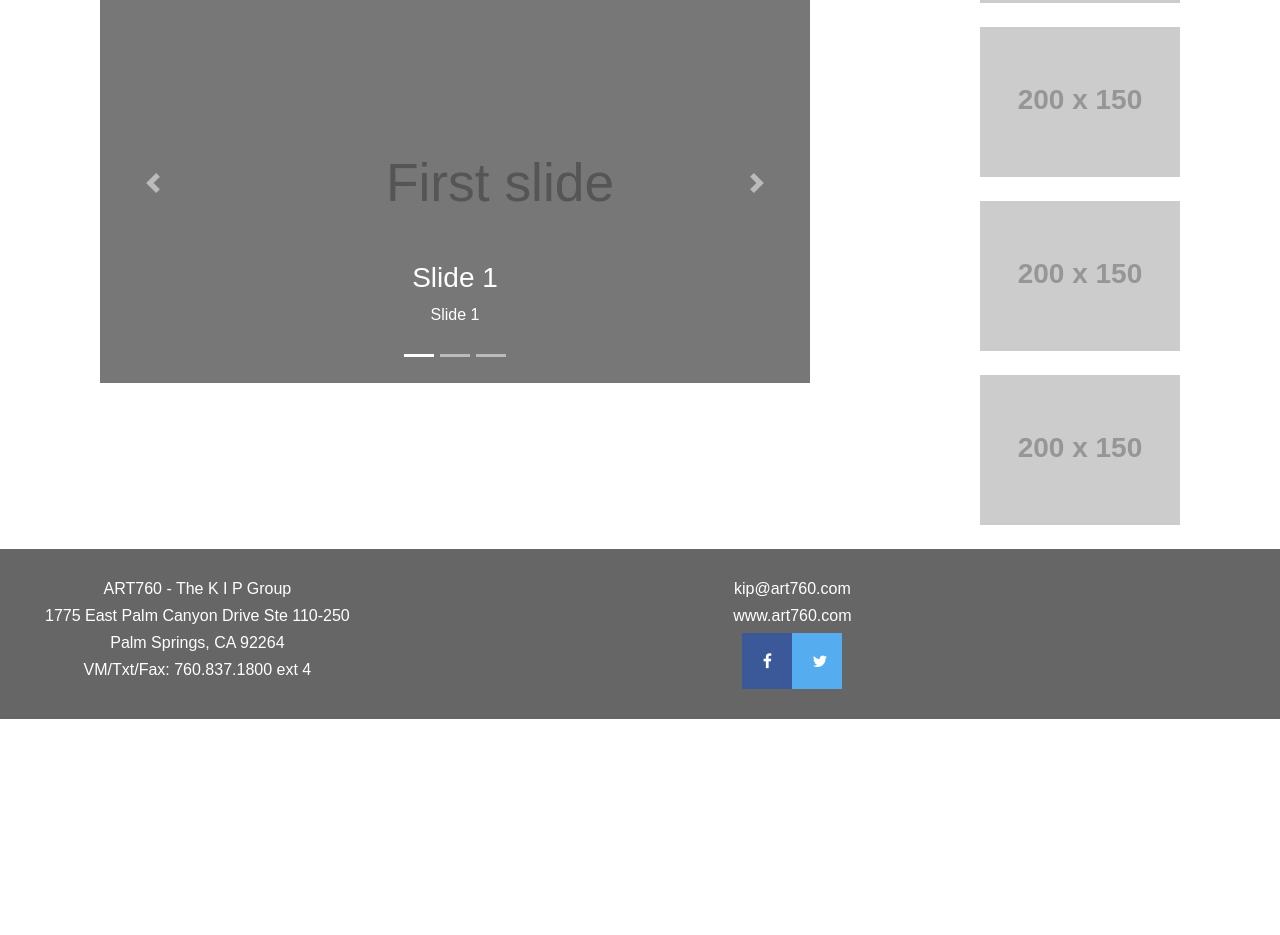
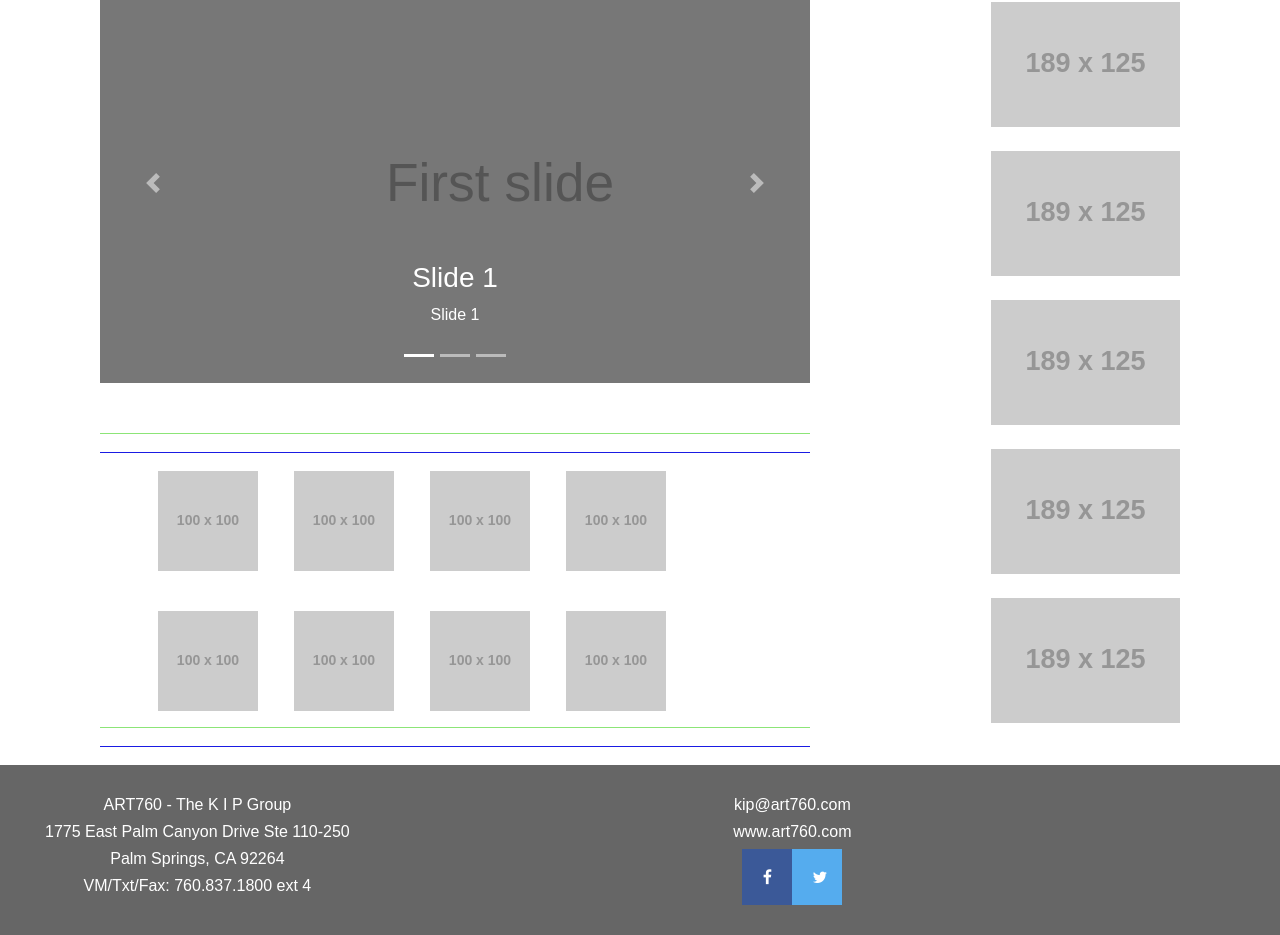
Before and after one commit to ChristianHane/art760, a React (Create React App) app in the folder client/: page / in a window 1280 px wide. Shown: the part 475-1410 px from the top of the page. Before the commit the page ends 1194 px from the top, so only its background shows below. Built offline with nearby package versions, Linux system fonts and the light colour scheme.

Commit message:
home page

```diff
--- a/client/package.json
+++ b/client/package.json
@@ -5,6 +5,8 @@
   "dependencies": {
     "react": "^16.4.1",
     "react-dom": "^16.4.1",
+    "react-responsive": "^4.1.0",
+    "react-router-dom": "^4.3.1",
     "react-scripts": "1.1.4",
     "reactstrap": "^6.1.0"
   },
--- a/client/src/App.js
+++ b/client/src/App.js
@@ -11,11 +11,11 @@ class App extends Component {
       <Router>
         <div>
             <Header></Header>
-            <div>
+
               <Switch>
                 <Route exact path="/" component={Home}/>
               </Switch>
-            </div>
+
 
           <Footer></Footer>
         </div>
--- a/client/src/Components/Ads.js
+++ b/client/src/Components/Ads.js
@@ -1,6 +1,5 @@
 import React, {Component} from 'react';
 import { Media } from 'reactstrap';
-import MediaQuery from 'react-responsive';
 
 
 class Ads extends Component {
@@ -8,25 +7,28 @@ class Ads extends Component {
     return(
 
         <div className="float-right">
-          <MediaQuery query="(max-device-width: 1224px)">
+
           <br></br>
           <br></br>
-          <img className="img-responsive" src="http://via.placeholder.com/200x150"/>
+          <img className="img-responsive" src="http://via.placeholder.com/189x125"/>
           <br></br>
           <br></br>
-          <img className="img-responsive" src="http://via.placeholder.com/200x150"/>
+          <img className="img-responsive" src="http://via.placeholder.com/189x125"/>
           <br></br>
           <br></br>
-          <img className="img-responsive" src="http://via.placeholder.com/200x150"/>
+          <img className="img-responsive" src="http://via.placeholder.com/189x125"/>
           <br></br>
           <br></br>
-          <img className="img-responsive" src="http://via.placeholder.com/200x150"/>
+          <img className="img-responsive" src="http://via.placeholder.com/189x125"/>
           <br></br>
           <br></br>
-          </MediaQuery>
-          <MediaQuery query="(max-device-width: 425px)">
-            <p>Phone or tablet</p>
-          </MediaQuery>
+          <img className="img-responsive" src="http://via.placeholder.com/189x125"/>
+          <br></br>
+          <br></br>
+            <img className="img-responsive" src="http://via.placeholder.com/189x125"/>
+            <br></br>
+            <br></br>
+
         </div>
 
 
--- /dev/null
+++ b/client/src/Components/Categories/Categories.css
@@ -0,0 +1,26 @@
+.categoryList li {
+  display: inline;
+  padding: 18px;
+}
+.categories {
+  margin-top: -330px;
+}
+.line {
+  display: block;
+   height: 2px;
+   border: 0;
+   border-top: 1px solid #8CE577;
+   margin: 1em 0;
+   padding: 0;
+   width: 100%;
+}
+
+.line2 {
+  display: block;
+   height: 2px;
+   border: 0;
+   border-top: 1px solid #1A1BE3;
+   margin: 1em 0;
+   padding: 0;
+   width: 100%;
+}
--- /dev/null
+++ b/client/src/Components/Categories/Categories.js
@@ -0,0 +1,34 @@
+import React,  { Component } from 'react';
+import './Categories.css';
+
+class Categories extends Component {
+  render(){
+    return(
+      <div className="container clearfix categories">
+
+        <div className="col-sm-8 float-left">
+          <hr className="line"></hr>
+          <hr className="line2"></hr>
+          <ul className="categoryList">
+            <li><a href=""><img className="img-responsive" src="http://via.placeholder.com/100x100"/></a></li>
+            <li><a href=""><img className="img-responsive" src="http://via.placeholder.com/100x100"/></a></li>
+            <li><a href=""><img className="img-responsive" src="http://via.placeholder.com/100x100"/></a></li>
+            <li><a href=""><img className="img-responsive" src="http://via.placeholder.com/100x100"/></a></li>
+          </ul>
+          <br></br>
+          <ul className="categoryList">
+            <li><a href=""><img className="img-responsive" src="http://via.placeholder.com/100x100"/></a></li>
+            <li><a href=""><img className="img-responsive" src="http://via.placeholder.com/100x100"/></a></li>
+            <li><a href=""><img className="img-responsive" src="http://via.placeholder.com/100x100"/></a></li>
+            <li><a href=""><img className="img-responsive" src="http://via.placeholder.com/100x100"/></a></li>
+          </ul>
+          <hr className="line"></hr>
+          <hr className="line2"></hr>
+        </div>
+
+      </div>
+    )
+  }
+}
+
+export default Categories;
--- a/client/src/Components/Home.js
+++ b/client/src/Components/Home.js
@@ -3,10 +3,13 @@ import React, {Component} from 'react';
 import Navbar from './Nav/Navbar.js';
 import Carousel from'./Carousel.js';
 import Ads from './Ads.js';
+import MediaQuery from 'react-responsive';
+import Categories from './Categories/Categories.js';
 
 class Home extends Component {
   render() {
     return (
+      <div>
         <div className="container clearfix">
           <div className="col-sm-8 float-left">
             <Navbar></Navbar>
@@ -17,6 +20,9 @@ class Home extends Component {
             <Ads></Ads>
           </div>
         </div>
+        <Categories></Categories>
+      </div>
+
     )
   }
 }
--- a/package.json
+++ b/package.json
@@ -4,8 +4,6 @@
   "description": "This project was bootstrapped with [Create React App](https://github.com/facebookincubator/create-react-app).",
   "main": "server.js",
   "dependencies": {
-    "react-responsive": "^4.1.0",
-    "react-router-dom": "^4.3.1",
     "axios": "^0.18.0",
     "body-parser": "^1.18.3",
     "express": "^4.16.3",
```
Also changed, not shown: 2 other files (tests, documents, lock files or other folders).
